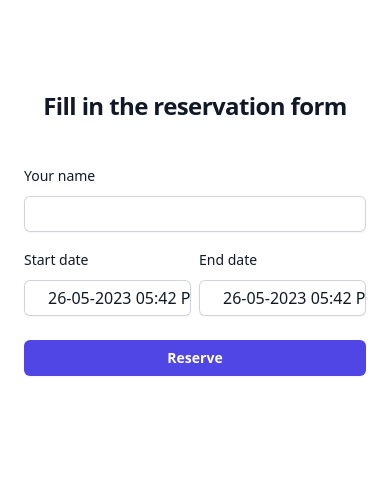
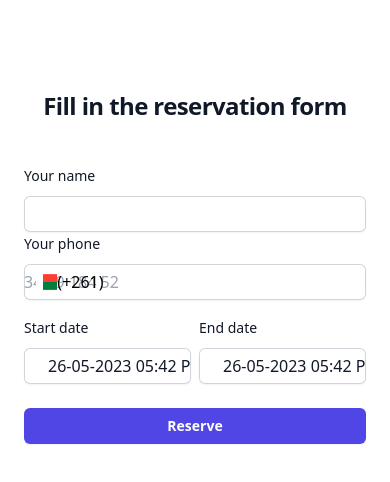
Before and after one commit to why-not-football/foot-ui, a Next.js app: page /booking/create in a window 390 px wide. Shown: the top 482 px of the page. Built offline with nearby package versions, Linux system fonts and the light colour scheme.

Commit message:
feat: add phone in create booking

```diff
--- a/package.json
+++ b/package.json
@@ -19,6 +19,7 @@
     "axios": "^1.4.0",
     "eslint": "8.39.0",
     "eslint-config-next": "13.3.1",
+    "flag-icons": "^6.7.0",
     "fullcalendar": "^6.1.8",
     "next": "13.3.1",
     "react": "18.2.0",
--- a/src/components/InputField.tsx
+++ b/src/components/InputField.tsx
@@ -1,4 +1,5 @@
 import React from 'react'
+import "/node_modules/flag-icons/css/flag-icons.min.css";
 
 interface InputProps {
     type?: string,
@@ -7,22 +8,26 @@ interface InputProps {
     id: string
     inputComplement?: any,
     error?: string | undefined
+    startItem?: any
 }
 
 export default function InputField(props: InputProps) {
-    const { id, type, placeholder, label, inputComplement, error } = props
+    const { id, type, placeholder, label, inputComplement, error, startItem } = props
 
   return (
     <div>
         <label htmlFor={id} className="block text-sm font-medium leading-6 text-gray-900">{label}</label>
-        <div className="mt-2">
+        <div className="mt-2 relative">
+            <div className="absolute inset-y-0 left-0 flex items-center pl-3 pointer-events-none">
+                {startItem}
+            </div>
             <input id={id}
                 name={label}
                 type={type}
                 autoComplete={type}
                 {...inputComplement}
                 placeholder={placeholder}
-                className="pl-6 block w-full rounded-md border-0 py-1.5 text-gray-900 shadow-sm ring-1 ring-inset ring-gray-300 placeholder:text-gray-400 focus:ring-2 focus:ring-inset focus:ring-indigo-600 sm:text-sm sm:leading-6"/>
+                className={`pl-${startItem?"20": "6"} block w-full rounded-md border-0 py-1.5 text-gray-900 shadow-sm ring-1 ring-inset ring-gray-300 placeholder:text-gray-400 focus:ring-2 focus:ring-inset focus:ring-indigo-600 sm:text-sm sm:leading-6`}/>
             <p>{error}</p>
         </div>
     </div>
--- a/src/pages/booking/create.tsx
+++ b/src/pages/booking/create.tsx
@@ -9,7 +9,8 @@ import { yupResolver } from '@hookform/resolvers/yup';
 
 export default function Create() {
     const schema = yup.object({
-        owner: yup.string().required()
+        owner: yup.string().required(),
+        phone: yup.number().min(9).max(9)
     })
     const form = useForm<Booking>({
         mode:'all',
@@ -55,6 +56,11 @@ export default function Create() {
       <div className="mt-10 sm:mx-auto sm:w-full sm:max-w-sm">
         <form onSubmit={handleSubmit(onSubmit)}>
             <InputField type="text" id="your-name" label="Your name" inputComplement={{...register("owner")}}/>
+            <InputField type='number'
+                placeholder='34 89 184 52'
+                id='phone-number'
+                label='Your phone'
+                startItem={<><span className="fi fi-mg"></span>(+261)</>}/>
             <div className='mt-4 flex'>
                 <div className='mr-2'>
                     <label htmlFor="start-date" className="block text-sm font-medium leading-6 text-gray-900">Start date</label>
```
